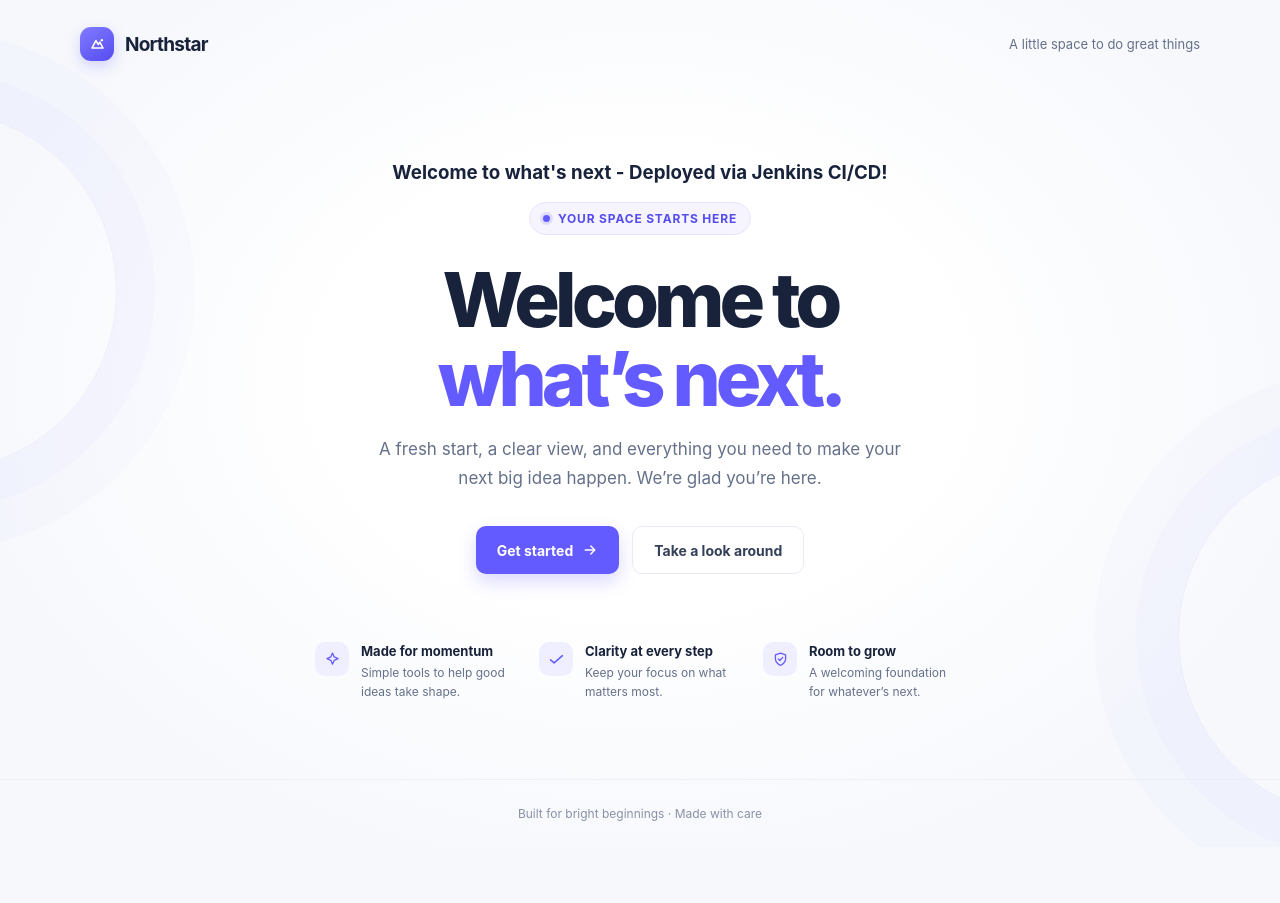
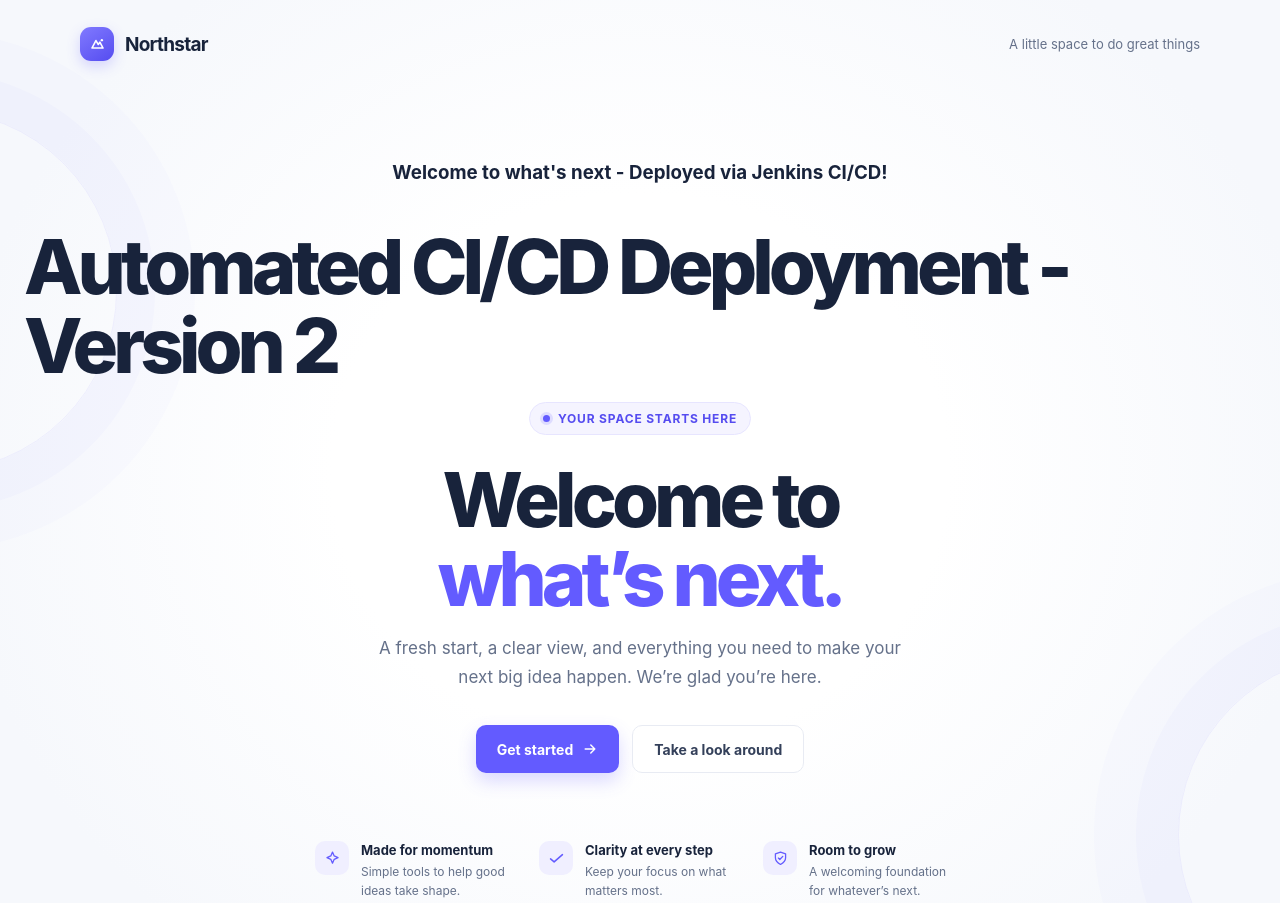
Before and after one commit to sokhit642-mit/hw2-cloud-pipeline, a plain HTML site: page index.html in a window 1280 px wide. Shown: the top 903 px of the page. Before the commit the page ends 847 px from the top, so only its background shows below. Drawn offline with Linux system fonts and the light colour scheme.

Commit message:
Test automated SCM polling trigger

```diff
--- a/index.html
+++ b/index.html
@@ -109,6 +109,7 @@
     </header>
     <main>
         <h3>Welcome to what's next - Deployed via Jenkins CI/CD!</h3>
+        <h1>Automated CI/CD Deployment - Version 2</h1>
       <section class="hero" aria-labelledby="welcome-title">
         <div class="eyebrow"><span></span> Your space starts here</div>
         <h1 id="welcome-title">Welcome to<br><em>what’s next.</em></h1>
```
